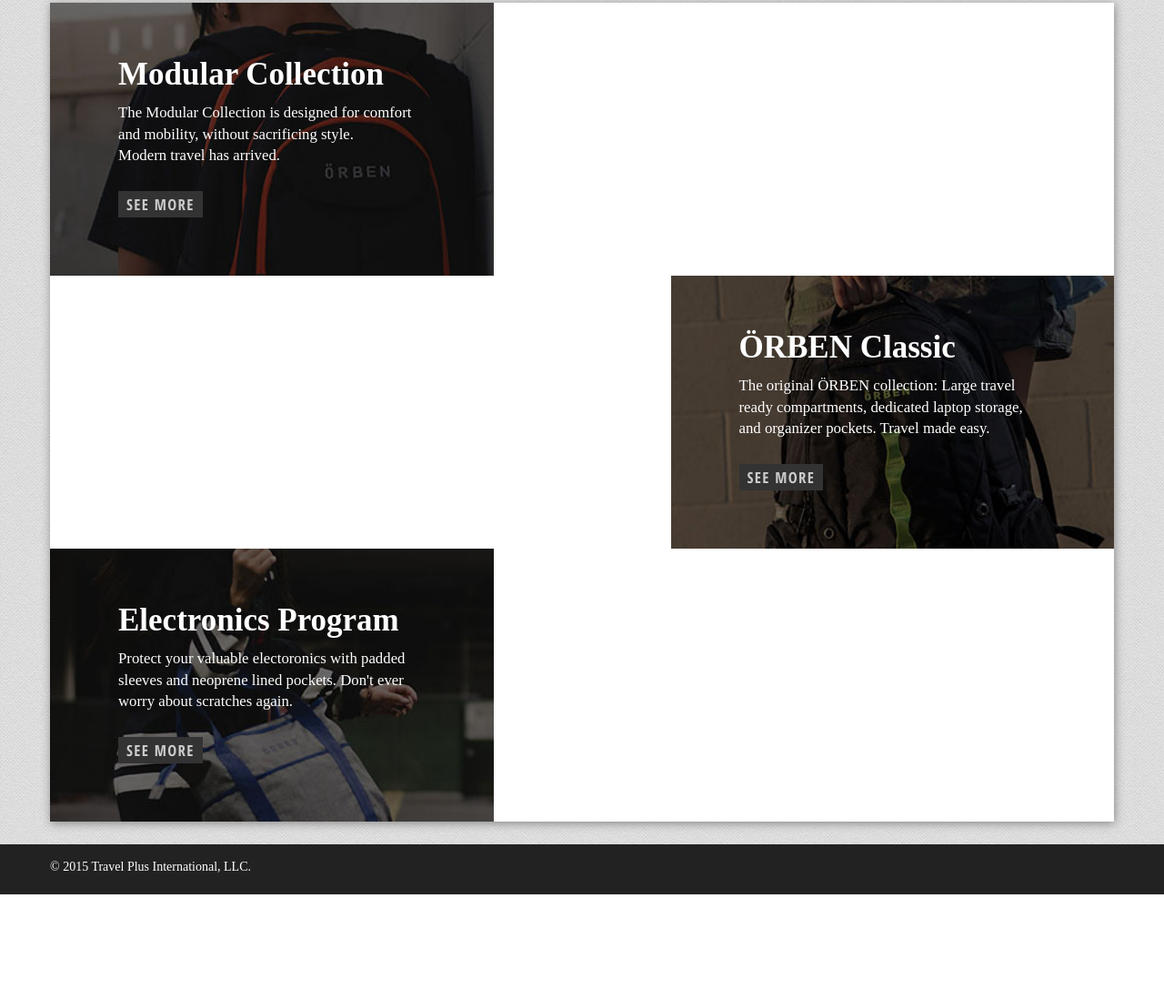
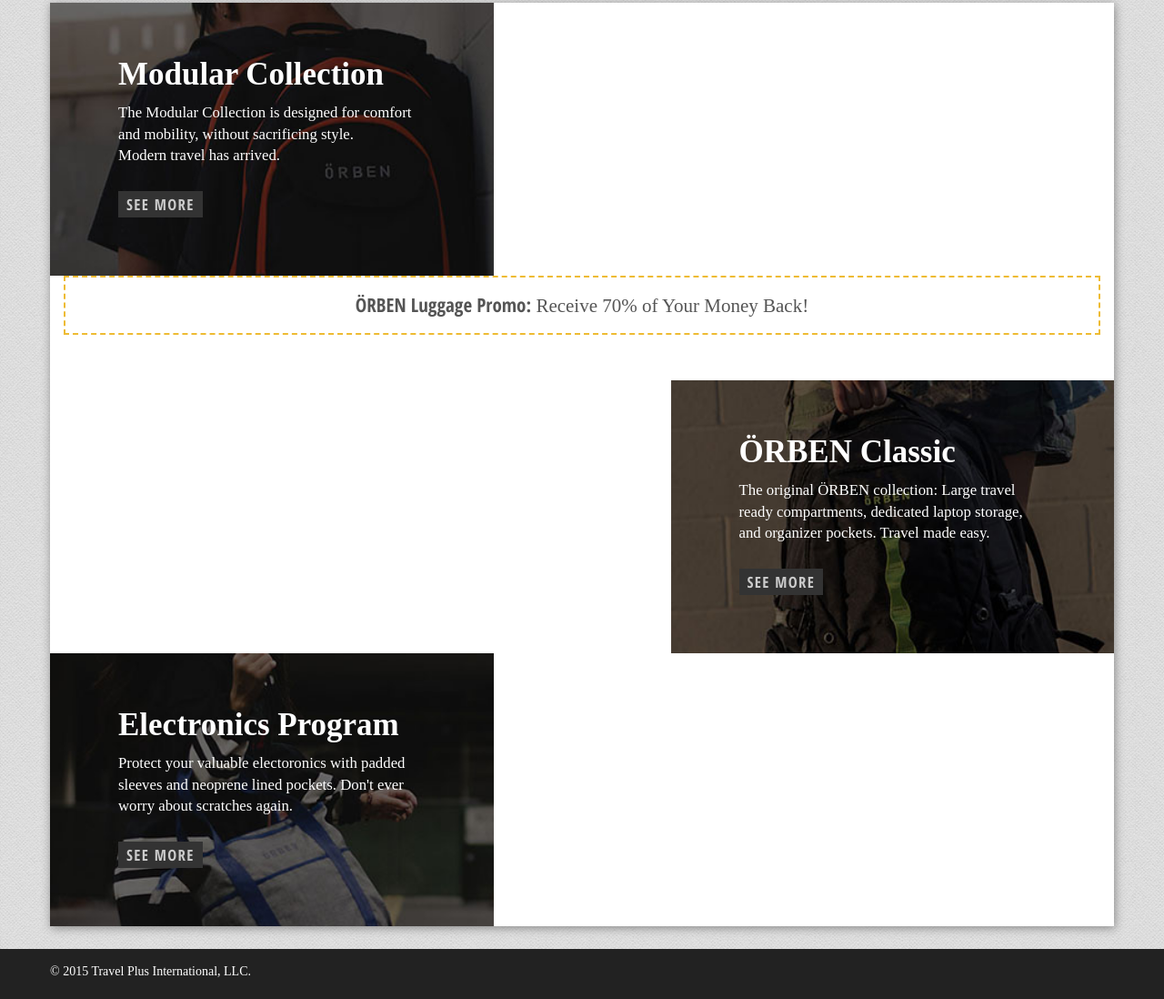
Before and after one commit to gerrymi/orbenpacks, a website: page index.html in a window 1280 px wide. Shown: the part 702-1800 px from the top of the page at 91% size. Before the commit the page ends 1685 px from the top, so only its background shows below. Drawn offline with nearby package versions, Linux system fonts and the light colour scheme; some packages are replaced by stand-ins of ours; a web font is replaced by a local one.

Commit message:
add CTA to home for promo

```diff
--- a/dist/angular/views/home.html
+++ b/dist/angular/views/home.html
@@ -38,6 +38,13 @@
     </div>
   </div>
   <div class="row">
+    <div class="col-md-12">
+      <div class="cta">
+        <a href="/promo.html"><p><span>ÖRBEN Luggage Promo:</span> Receive 70% of Your Money Back!</p></a>
+      </div>
+    </div>
+  </div>
+  <div class="row">
     <div class="col-md-7">
       <div ng-repeat="product in products | filter:{collection: 'PDQ'} | limitTo: 3" class="col-md-4">
         <a href="#/products/{{product.id}}">
--- a/dist/css/Orben.css
+++ b/dist/css/Orben.css
@@ -166,7 +166,7 @@
 .product-card {
 	text-decoration: none;
 	text-align: center;
-	padding-bottom: 150px;
+	padding-bottom: 100px;
 	color: #222;
 	overflow-x: hidden;
 }
@@ -269,6 +269,27 @@
 ul.social-media-links li{
 	display: inline-block;
 }
+.cta {
+	padding: 15px 25px 5px;
+	border: 2px dashed #EB3;
+	text-align: center;
+	margin-bottom: 50px;
+	transition:  .3s ease;
+	-ms-transition:  .3s ease;
+	-o-transition:  .3s ease;
+	-webkit-transition:  .3s ease;
+	-moz-transition:  .3s ease;
+}
+.cta p {
+	font-size: 1.5em;
+	color: #555;
+}
+.cta:hover {
+	background-color: #FFEEA6;
+}
+.cta:hover p {
+	color: #333;
+}
 
 /* ###################### */
 li img {
```
